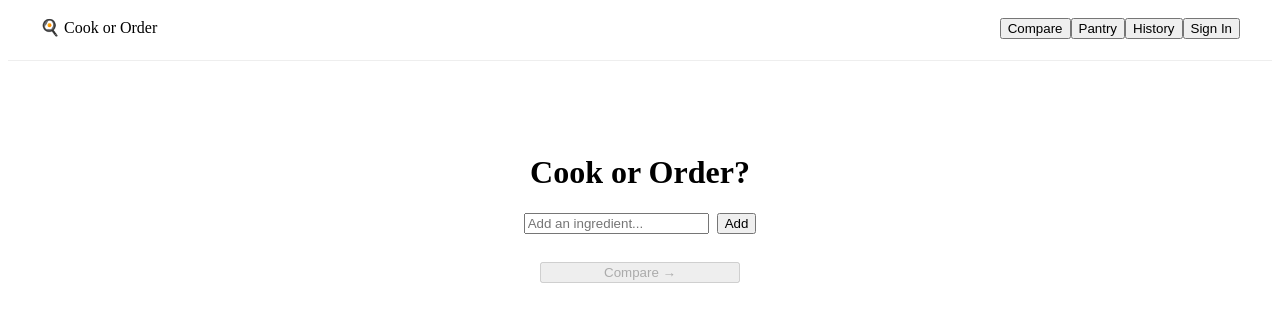
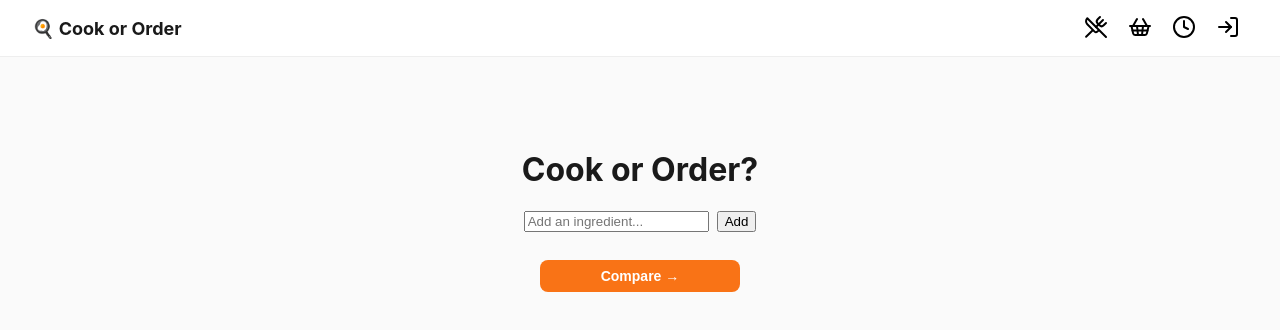
Before and after one commit to Jimz2245/cook-or-order, a React app in the folder frontend/: page / in a window 1280 px wide. Shown: the top 330 px of the page. Built offline with nearby package versions, Linux system fonts and the light colour scheme; the HTML template or start-up script is replaced by a standard one.

Commit message:
day 21, added styling to buttons and navbar!

```diff
--- a/frontend/package.json
+++ b/frontend/package.json
@@ -10,6 +10,7 @@
     "preview": "vite preview"
   },
   "dependencies": {
+    "lucide-react": "^1.21.0",
     "react": "^19.2.6",
     "react-dom": "^19.2.6"
   },
--- a/frontend/src/components/Navbar.jsx
+++ b/frontend/src/components/Navbar.jsx
@@ -1,20 +1,43 @@
+import { UtensilsCrossed, ShoppingBasket, Clock, LogOut, LogIn } from "lucide-react"
+import { useState } from "react"
+
 export default function Navbar({ page, setPage, isLoggedIn, onLogout }) {
+    const [tooltip, setTooltip] = useState(null)
+
+    const NavButton = ({ icon, label, onClick }) => (
+        <div style={{ position: "relative" }}>
+            <button
+                onClick={onClick}
+                style={{ background: tooltip === label ? "#f0f0f0" : "none", border: "none", cursor: "pointer", padding: 8, borderRadius: 8 }}
+                onMouseEnter={() => setTooltip(label)}
+                onMouseLeave={() => setTooltip(null)}
+            >
+                {icon}
+            </button>
+            {tooltip === label && (
+                <span style={{
+                    position: "absolute", top: "100%", left: "50%",
+                    transform: "translateX(-50%)", background: "#1a1a1a",
+                    color: "white", padding: "4px 8px", borderRadius: "4px",
+                    fontSize: "12px", whiteSpace: "nowrap", marginTop: "4px",
+                    zIndex: 200
+                }}>
+                    {label}
+                </span>
+            )}
+        </div>
+    )
+
     return (
-        <nav style={{ display: "flex", justifyContent: "space-between", padding: "10px 32px", height: 32, background: "#ffffff", borderBottom: "1px solid #eee", position: "sticky", top: 0, zIndex: 100 }}>
-            {/* App name on the left */}
-            <span>🍳 Cook or Order</span>
-
-            {/* Nav links on the right */}
-            <div>
-                {/* Three buttons: Compare, Pantry, History */}
-                <button onClick={() => setPage("compare")}>Compare</button>
-                <button onClick={() => setPage("pantry")}>Pantry</button>
-                <button onClick={() => setPage("history")}>History</button>
-
-                {/* Sign in or Sign out depending on isLoggedIn */}
+        <nav style={{ display: "flex", justifyContent: "space-between", alignItems: "center", padding: "0 32px", height: 56, background: "#ffffff", borderBottom: "1px solid #eee", position: "sticky", top: 0, zIndex: 100 }}>
+            <span style={{ fontWeight: "bold", fontSize: "18px" }}>🍳 Cook or Order</span>
+            <div style={{ display: "flex", alignItems: "center", gap: 4 }}>
+                <NavButton icon={<UtensilsCrossed />} label="Compare" onClick={() => setPage("compare")} />
+                <NavButton icon={<ShoppingBasket />} label="Pantry" onClick={() => setPage("pantry")} />
+                <NavButton icon={<Clock />} label="History" onClick={() => setPage("history")} />
                 {isLoggedIn
-                    ? <button onClick={onLogout}>Sign Out</button>
-                    : <button onClick={() => setPage("auth")}>Sign In</button>
+                    ? <NavButton icon={<LogOut />} label="Sign Out" onClick={onLogout} />
+                    : <NavButton icon={<LogIn />} label="Sign In" onClick={() => setPage("auth")} />
                 }
             </div>
         </nav>
--- a/frontend/src/index.css
+++ b/frontend/src/index.css
@@ -0,0 +1,13 @@
+:root {
+    --accent: #F97316;
+    --text: #1a1a1a;
+    --bg: #FAFAFA;
+    --border: #E5E7EB;
+}
+
+body {
+    background-color: var(--bg);
+    color: var(--text);
+    font-family: -apple-system, BlinkMacSystemFont, "Segoe UI", sans-serif;
+    margin: 0;
+}
--- a/frontend/src/pages/ComparePage.jsx
+++ b/frontend/src/pages/ComparePage.jsx
@@ -46,7 +46,7 @@ export default function ComparePage({ isLoggedIn }) {
                 <button
                     onClick={handleCompare}
                     disabled={loading || ingredients.length === 0}
-                    style={{ marginTop: 16, width: 200 }}
+                    style={{ marginTop: 16, width: 200, background: "var(--accent)", color: "white", borderRadius: "8px", fontWeight: "bold", padding: "8px 16px", border: "none", fontSize: "14px" }}
                 >
                     {loading ? "Finding recipes..." : "Compare →"}
                 </button>
```
Also changed, not shown: 1 other file (tests, documents, lock files or other folders).
